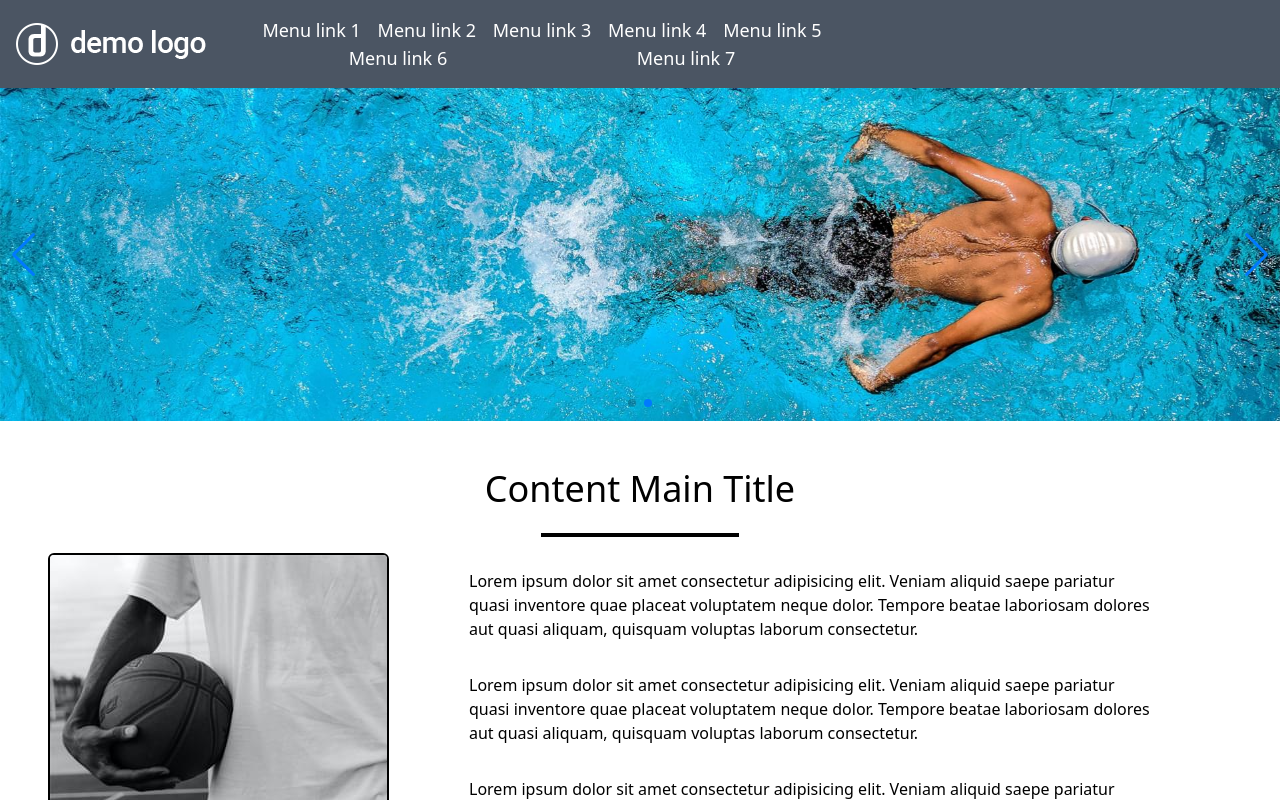
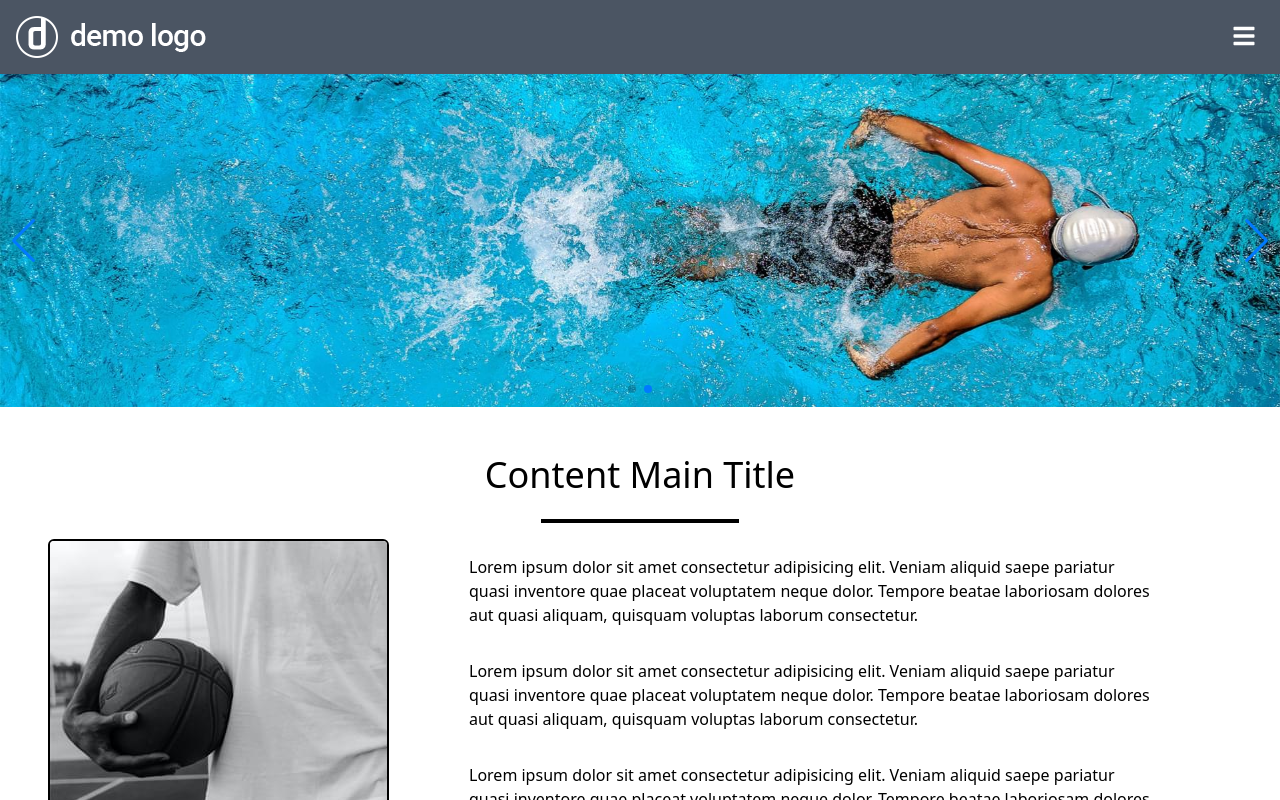
Before and after one commit to hassaammgl/Tailwind-Project-1, a React (Vite) app: page / in a window 1280 px wide. Shown: the top 800 px of the page. Built offline with nearby package versions, Linux system fonts and the light colour scheme.

Commit message:
deploy changes

```diff
--- a/src/components/Header/Header.jsx
+++ b/src/components/Header/Header.jsx
@@ -32,7 +32,7 @@ const Header = () => {
           alt="logo for website xyz.com"
         />
       </Link>
-      {width >= 700 ? (
+      {width <= 700 ? (
         <button type="button" className="w-6 h-6 absolute right-6 top-6">
           {show ? (
             <AiOutlineClose
@@ -42,7 +42,8 @@ const Header = () => {
           ) : (
             <FaBars className="w-6 h-6 text-white" onClick={handleOnClick} />
           )}
-        </button> ): (
+        </button>
+      ) : (
         <ul className="flex flex-wrap pl-12 text-white items-center text-lg justify-center md:justify-around w-full md:w-[50%]">
           <li className="mb-2 md:mb-0">
             <Link to="/" className="hover:underline">
@@ -80,7 +81,6 @@ const Header = () => {
             </Link>
           </li>
         </ul>
-
       )}
       {show ? (
         <div
```
